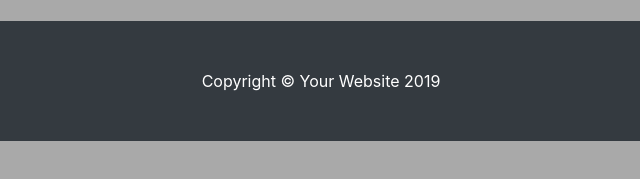
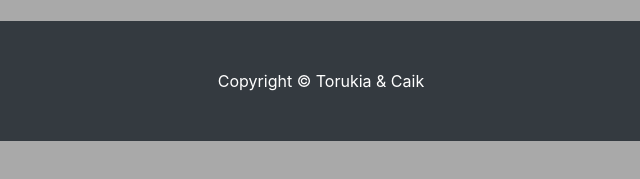
Before and after one commit to shorykays/aula, a plain HTML site: page sidebar.html in a window 1280 px wide. Shown: the part 457-636 px from the top of the page, 319-959 px from the left. Drawn offline with Linux system fonts and the light colour scheme.

Commit message:
torukia e caik sidebar

```diff
--- a/sidebar.html
+++ b/sidebar.html
@@ -113,7 +113,7 @@
   <!-- Footer -->
   <footer class="py-5 bg-dark">
     <div class="container">
-      <p class="m-0 text-center text-white">Copyright &copy; Your Website 2019</p>
+      <p class="m-0 text-center text-white">Copyright &copy; Torukia & Caik</p>
     </div>
     <!-- /.container -->
   </footer>
```
